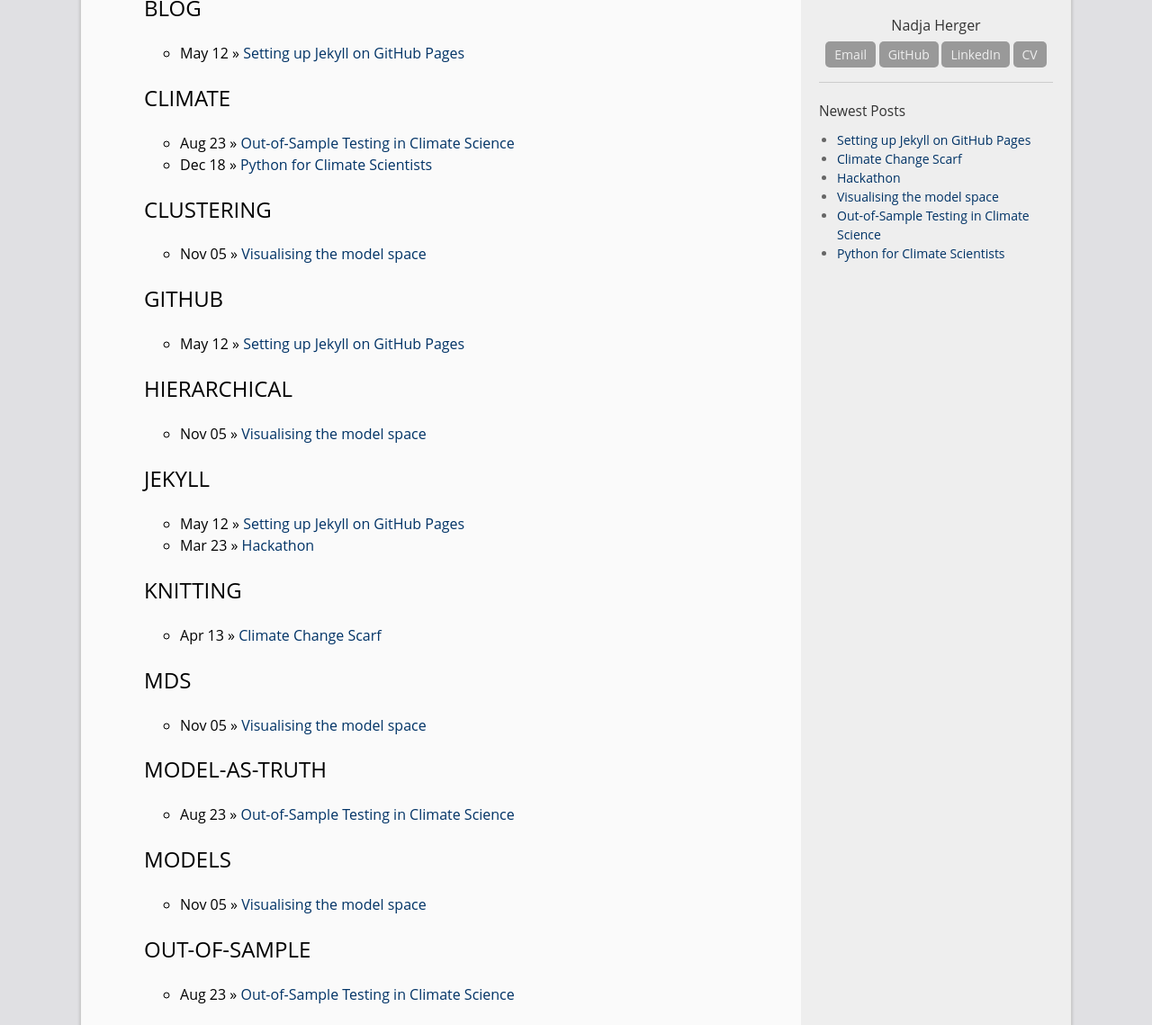
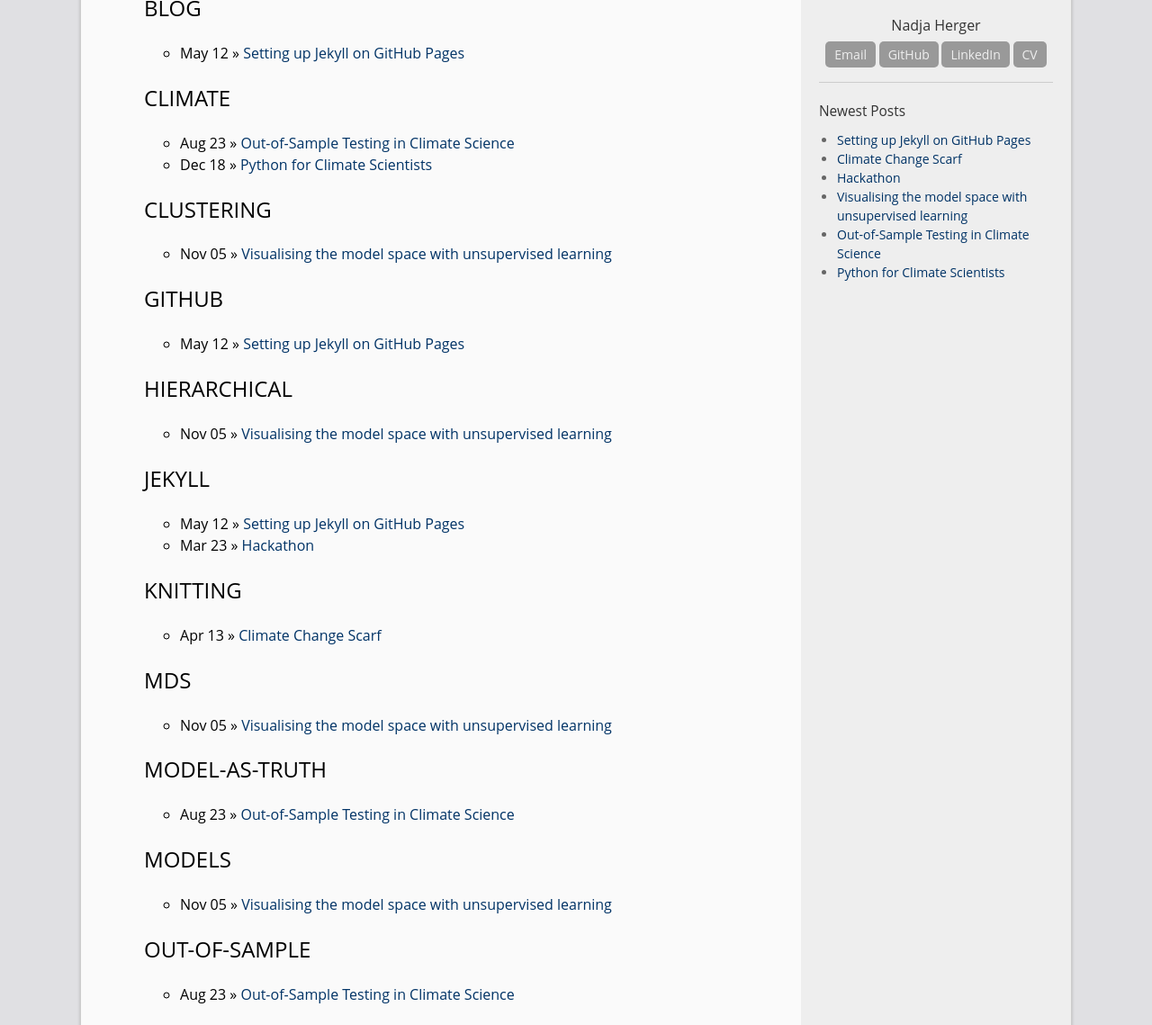
Before and after one commit to oliverangelil/oliverangelil.github.io, a Jekyll site: the page built from category.html, in a window 1280 px wide and 1400 px high, cut to the strip 261-1400 px from the top of the window. Shown: the whole strip at 90% size. Built offline with Jekyll 4.4.1, drawn with Linux system fonts in a browser that asks for light colours.

Commit message:
update MDS post

```diff
--- a/_posts/2017-11-05-MDS.md
+++ b/_posts/2017-11-05-MDS.md
@@ -1,6 +1,6 @@
 ---
 layout: post
-title:  "Visualising the model space"
+title:  "Visualising the model space with unsupervised learning"
 date:   2017-11-05 08:13:18
 categories: mds models hierarchical clustering
 permalink: /posts/6
```
